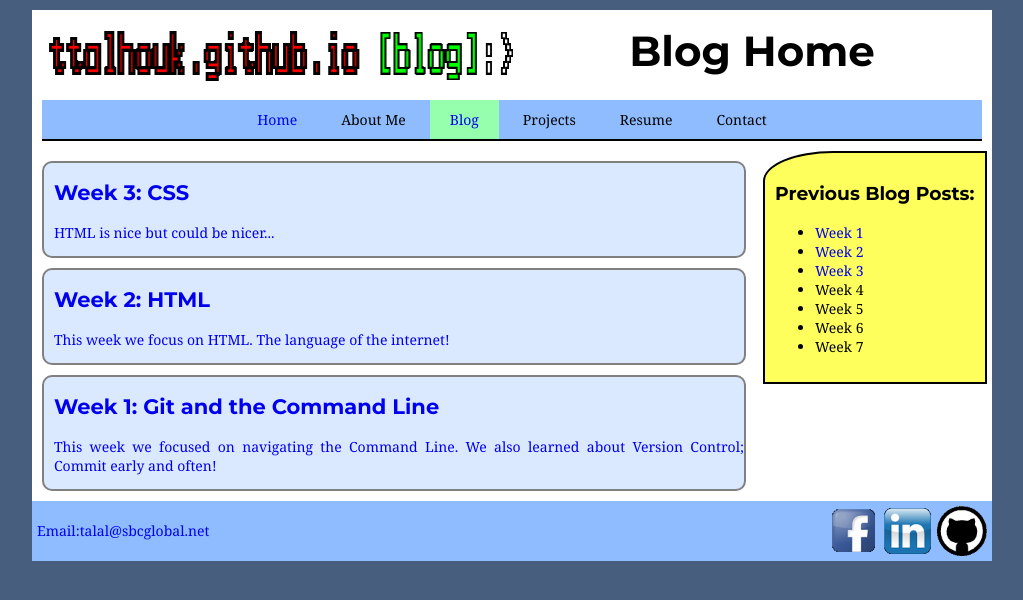
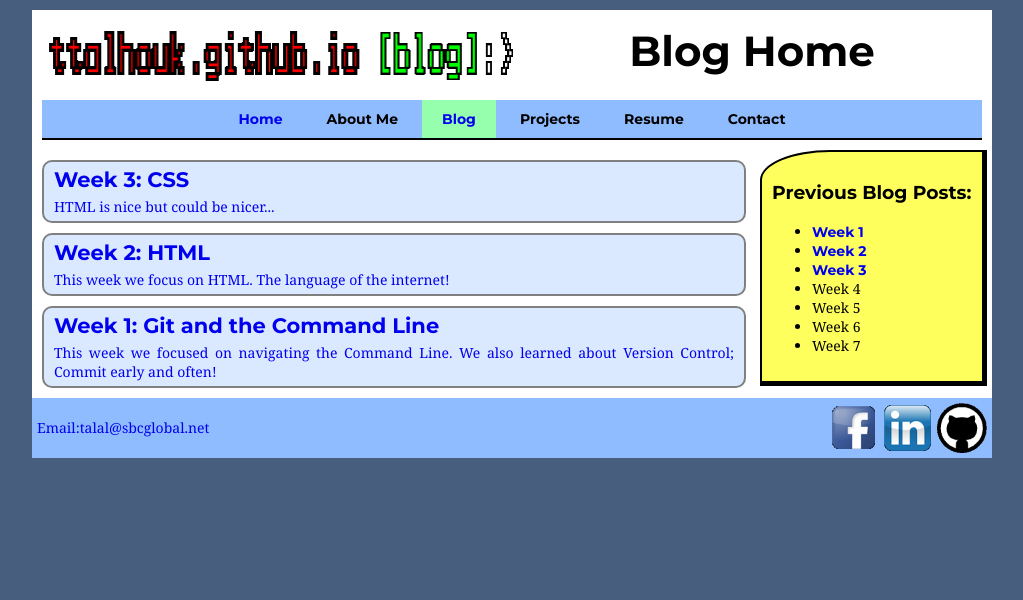
Before and after one commit to ttalhouk/ttalhouk.github.io, a PHP site: page /blog/blog-index.html in a window 1280 px wide. Shown: the top 600 px of the page, without its empty margins (128-1151 px from the left). Run offline with PHP 8.4, Linux system fonts and the light colour scheme.

Commit message:
update styling

```diff
--- a/index.html
+++ b/index.html
@@ -39,7 +39,7 @@
 	<article class="cohort">
 		<h2>Other Fiery Skipper Sites</h2>
 		<p>Check out pages from others in my cohort!  Special thanks to <a href="http://kasper341.github.io/">Abid Ramey</a>, and <a href="http://dianaeromosele.github.io">Diana Eromosele</a> for there help on this and last weeks challenges.</p>
-		<img src="imgs/FSbutton-300.gif" alt="Fiery Skipper Logo" width="150" height="150" />
+		<img src="imgs/FSbutton-300.gif" alt="Fiery Skipper Logo" width="100" height="100" />
 	</article>
 </div>
 	<aside>
--- a/stylesheets/blog-default.css
+++ b/stylesheets/blog-default.css
@@ -43,7 +43,7 @@ p,a,li{
 	margin:10px;
 }
 .entrys article *{
-	margin-left:10px;
+	margin: 5px 10px 5px 10px;
 
 }
 
@@ -81,6 +81,11 @@ nav ul{
 nav li{
 	display: inline;
 	padding: 10px 20px 10px 20px;
+	font-family: 'Montserrat', sans-serif;
+}
+li a{
+	text-decoration:none;
+	font-family: 'Montserrat', sans-serif;
 }
 
 nav li:hover{
@@ -117,6 +122,9 @@ aside{
 	background-color:#FEFF5C;
 	border-top-left-radius:70px 30px;
 	border:2px solid;
+	border-right:5px solid black;
+	border-bottom:5px solid black;
+	text-align:justify;
 }
 
 footer{
--- a/stylesheets/default.css
+++ b/stylesheets/default.css
@@ -68,9 +68,11 @@ nav li:hover{
 nav li{
 	display: inline;
 	padding: 10px 20px 10px 20px;
+	font-family: 'Montserrat', sans-serif;
 }
 li a{
 	text-decoration:none;
+	font-family: 'Montserrat', sans-serif;
 }
 .main{
 	width:700px;
@@ -110,6 +112,9 @@ aside{
 	background-color:#FEFF5C;
 	border-top-left-radius:70px 30px;
 	border:2px solid;
+	border-right:5px solid black;
+	border-bottom:5px solid black;
+	text-align:justify;
 }
 
 footer{
```
